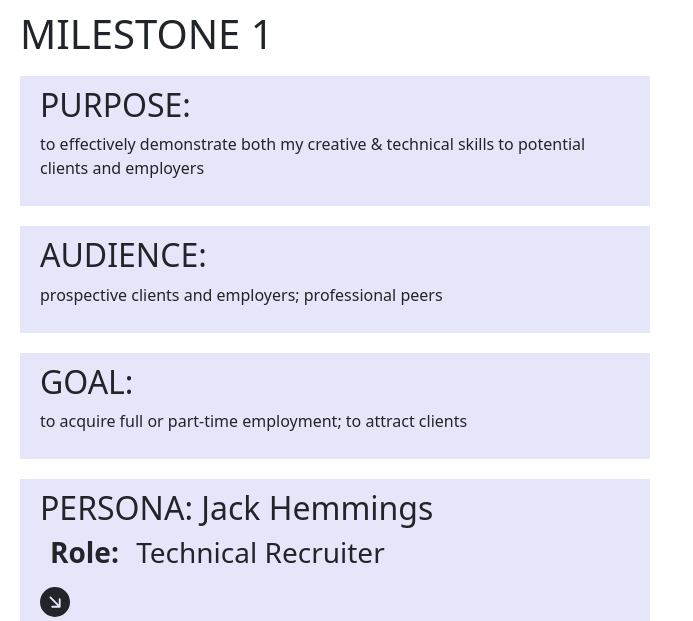
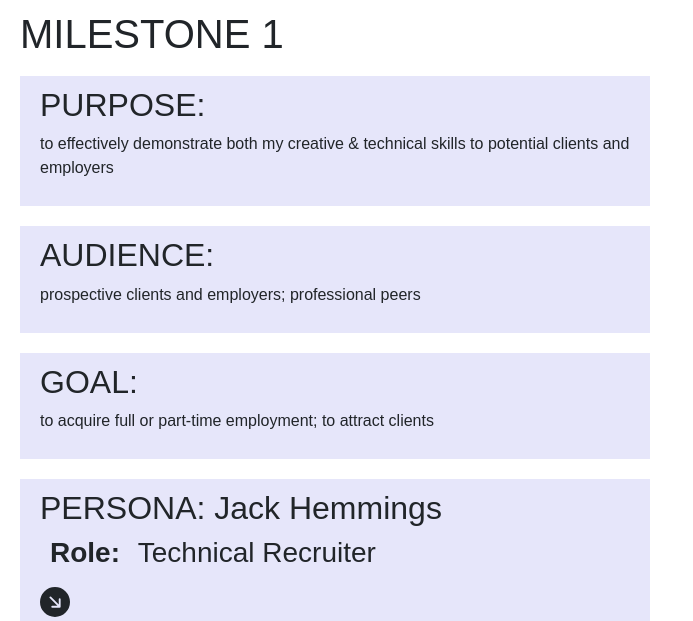
Before and after one commit to adykor/kyerstin-oneal-pwp, a plain HTML site: page public_html/documentation/milestone-1.html in a window 1280 px wide. Shown: the top 621 px of the page, without its empty margins (0-693 px from the left). Drawn offline with nearby package versions, Linux system fonts and the light colour scheme; a web font is replaced by a local one.

Commit message:
specified font family, style & weight

```diff
--- a/public_html/documentation/style.css
+++ b/public_html/documentation/style.css
@@ -5,7 +5,11 @@ fuchsia
 */
 
 * {margin: 10px;}
-* {font: aileron-thin;}
+* {
+    font-family: aileron, sans-serif;
+    font-style: normal;
+    font-weight: 100;
+}
 
 
 img {
```
